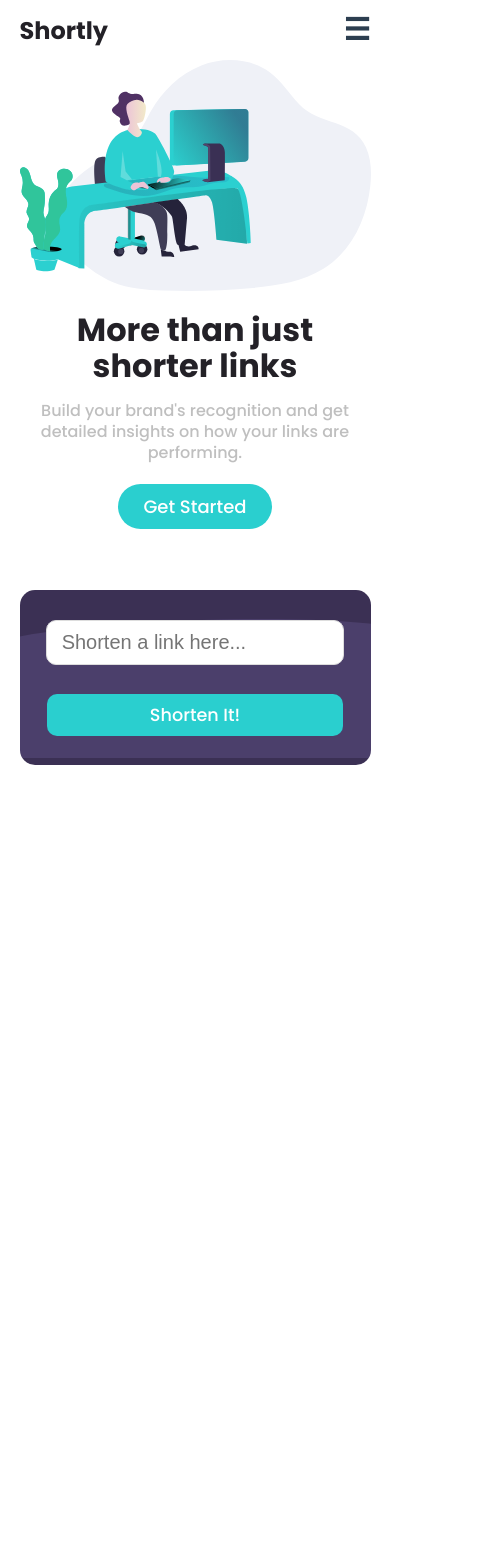
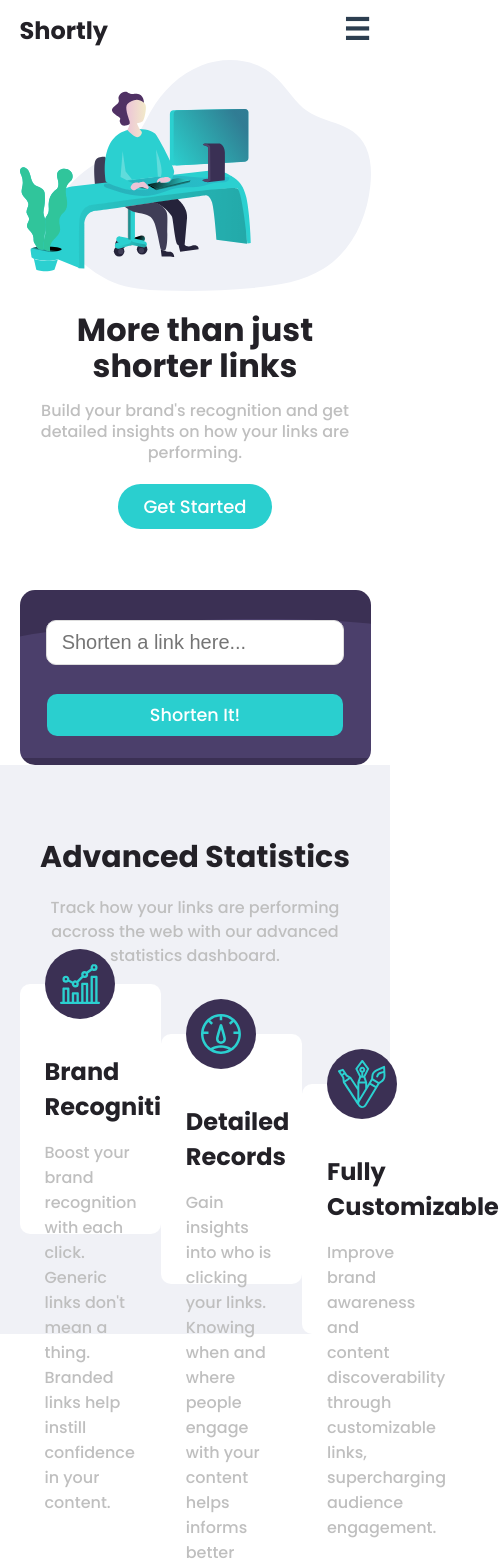
Before and after one commit to Ayoazeez26/link-shortener, a Vue app: page / in a window 390 px wide. Shown: the top 1568 px of the page, 499 px wide, since content can reach past the window. Before the commit the page ends 844 px from the top, so only its background shows below. Built offline with nearby package versions, Linux system fonts and the light colour scheme.

Commit message:
started adv section

```diff
--- a/package.json
+++ b/package.json
@@ -8,6 +8,7 @@
     "lint": "vue-cli-service lint"
   },
   "dependencies": {
+    "axios": "^0.20.0",
     "core-js": "^3.6.5",
     "vue": "^2.6.11"
   },
--- a/src/App.vue
+++ b/src/App.vue
@@ -3,6 +3,7 @@
     <Header />
     <FirstSection />
     <ShortenInput />
+    <AdvSta />
   </div>
 </template>
 
@@ -10,13 +11,15 @@
 import Header from './components/Header.vue'
 import FirstSection from './components/FirstSection.vue'
 import ShortenInput from './components/ShortenInput.vue'
+import AdvSta from './components/AdvSta.vue'
 
 export default {
   name: 'App',
   components: {
     Header,
     FirstSection,
-    ShortenInput
+    ShortenInput,
+    AdvSta
   }
 }
 </script>
@@ -30,51 +33,7 @@ export default {
   -webkit-font-smoothing: antialiased;
   -moz-osx-font-smoothing: grayscale;
   color: #2c3e50;
-  width: 1280px;
+  width: 100%;
   margin: 0 auto;
 }
-
-.cyan {
-  color: hsl(180, 66%, 49%);
-}
-
-.dark-violet {
-  color: hsl(257, 27%, 26%);
-}
-
-.red {
-  color: hsl(0, 87%, 67%);
-}
-
-.gray {
-  color: hsl(0, 0%, 75%)
-}
-
-.grayish-violet {
-  color: hsl(257, 7%, 63%);
-}
-
-.very-dark-blue {
-  color: hsl(255, 11%, 22%);
-}
-
-.very-dark-violet {
-  color: hsl(260, 8%, 14%);
-}
-
-@media screen and (max-width: 1279px) {
-
-  #app {
-    width: 100%;
-  }
-
-}
-
-@media screen and (max-width: 768px) {
-
-  #app {
-    width: 90%;
-  }
-
-}
 </style>
--- a/src/components/AdvSta.vue
+++ b/src/components/AdvSta.vue
@@ -0,0 +1,154 @@
+<template>
+  <div class="container">
+    <div class="advSta">
+      <div class="desc">
+        <h3>Advanced Statistics</h3>
+        <p>Track how your links are performing accross the web with our advanced statistics dashboard.</p>
+      </div>
+      <div class="desc-text">
+        <div class="recog">
+          <div class="recog-img">
+            <img src="../assets/images/icon-brand-recognition.svg" alt="Brand Recognition Image">
+          </div>
+          <div class="recog-text">
+            <h4>Brand Recognition</h4>
+            <p>Boost your brand recognition with each click. Generic links don't mean a thing. Branded links help instill confidence in your content.</p>
+          </div>
+        </div>
+        <div class="record">
+          <div class="recog-img">
+            <img src="../assets/images/icon-detailed-records.svg" alt="Brand Recognition Image">
+          </div>
+          <div class="recog-text">
+            <h4>Detailed Records</h4>
+            <p>Gain insights into who is clicking your links. Knowing when and where people engage with your content helps informs better decisions.</p>
+          </div>
+        </div>
+        <div class="custom">
+          <div class="recog-img">
+            <img src="../assets/images/icon-fully-customizable.svg" alt="Brand Recognition Image">
+          </div>
+          <div class="recog-text">
+            <h4>Fully Customizable</h4>
+            <p>Improve brand awareness and content discoverability through customizable links, supercharging audience engagement.</p>
+          </div>
+        </div>
+      </div>
+    </div>
+  </div>
+</template>
+
+<script>
+export default {
+  name: 'AdvSta'
+}
+</script>
+
+<!-- Add "scoped" attribute to limit CSS to this component only -->
+<style scoped>
+.container {
+  width: 100%;
+  background-color: #F0F1F6;
+}
+.advSta {
+  display: flex;
+  flex-direction: column;
+  justify-content: space-between;
+  align-items: center;
+  width: 1280px;
+  margin-left: auto;
+  margin-right: auto;
+}
+.desc {
+  width: 38%;
+  text-align: center;
+}
+.desc h3 {
+  font-size: 36px;
+  color: hsl(260, 8%, 14%);
+  margin-bottom: 0;
+  margin-top: 70px;
+}
+.desc p {
+  line-height: 24px;
+  color: hsl(0, 0%, 75%);
+}
+.desc-text {
+  display: flex;
+  justify-content: space-between;
+  width: 100%;
+}
+.recog,
+.record,
+.custom {
+  width: 26%;
+  background-color: #FFF;
+  height: 250px;
+  padding-left: 25px;
+  padding-right: 25px;
+  position: relative;
+  border-radius: 10px;
+}
+.record {
+  margin-top: 50px;
+}
+.custom {
+  margin-top: 100px;
+}
+.recog-img {
+  background-color: hsl(257, 27%, 26%);
+  width: 40px;
+  height: 40px;
+  padding: 15px;
+  border-radius: 50%;
+  display: flex;
+  justify-content: center;
+  align-items: center;
+  position: absolute;
+  top: -35px;
+}
+.recog-text {
+  margin-top: 70px;
+}
+.recog-text h4 {
+  color: hsl(260, 8%, 14%);
+  font-size: 24px;
+  margin-bottom: 0;
+}
+.recog-text p {
+  color: hsl(0, 0%, 75%);
+}
+.recog::after {
+  content: '';
+  position: absolute;
+  top: 160px;
+  right: -69px;
+  width: 18%;
+  height: 10px;
+  background-color: hsl(180, 66%, 49%);
+}
+
+@media screen and (max-width: 1279px) {
+  .advSta {
+    width: 100%;
+  }
+}
+
+@media screen and (max-width: 980px) {
+  .desc {
+    width: 55%;
+  }
+}
+
+@media screen and (max-width: 768px) {
+  .advSta {
+    width: 90%;
+  }
+  .desc {
+    width: 100%;
+  }
+  .desc h3 {
+    font-size: 30px;
+  }
+}
+</style>
--- a/src/components/FirstSection.vue
+++ b/src/components/FirstSection.vue
@@ -23,6 +23,8 @@ export default {
   align-items: center;
   height: 480px;
   font-size: 18px;
+  width: 1280px;
+  margin: 0 auto;
 }
 
 .big-heading {
@@ -55,6 +57,12 @@ export default {
   right: 0;
 }
 
+@media screen and (max-width: 1279px) {
+  .firstSection {
+    width: 100%;
+  }
+}
+
 @media screen and (max-width: 1120px) {
   .big-heading h1 {
     font-size: 42px;
@@ -84,6 +92,7 @@ export default {
     align-items: center;
     text-align: center;
     height: auto;
+    width: 90%;
   }
 
   .firstSection img {
--- a/src/components/Header.vue
+++ b/src/components/Header.vue
@@ -54,12 +54,13 @@ export default {
 <!-- Add "scoped" attribute to limit CSS to this component only -->
 <style scoped>
 .header {
-  width: 100%;
+  width: 1280px;
   height: 60px;
   display: flex;
   align-items: center;
   justify-content: space-between;
   background-color: #ffffff;
+  margin: 0 auto;
 }
 
 .navbar {
@@ -168,18 +169,22 @@ h4 {
   border-radius: 40px;
 }
 
+@media screen and (max-width: 1279px) {
+  .header {
+    width: 100%;
+  }
+}
+
 @media screen and (max-width: 768px) {
+  .header {
+    width: 90%;
+  }
   .nav-el,
   .div-user {
     display: none;
   }
-
   .hamburger {
     display: block;
   }
-
-  /* .header {
-    width: 100%;
-  } */
 }
 </style>
--- a/src/components/ShortenInput.vue
+++ b/src/components/ShortenInput.vue
@@ -1,15 +1,46 @@
 <template>
   <div class="shortenInput">
     <form class="flexInputs">
-      <input type="text" name="link" id="link" placeholder="Shorten a link here...">
-      <a class="shorten" href="#">Shorten It!</a>
+      <input
+        type="text"
+        name="link"
+        v-model="form.linkInput"
+        id="link"
+        placeholder="Shorten a link here...">
+      <a class="shorten" @click="showLink" href="#">Shorten It!</a>
     </form>
   </div>
 </template>
 
 <script>
+var axios = require('axios');
 export default {
-  name: 'ShortenInput'
+  name: 'ShortenInput',
+  data() {
+    return {
+      form: {
+        linkInput: ''
+      }
+    }
+  },
+  methods: {
+    showLink(e) {
+      e.preventDefault();
+      console.log(this.form.linkInput);
+      axios
+      .post('https://rel.ink/api/links/', {
+        url : this.form.linkInput
+      })
+      .then(function (response){
+        // console.log(response.data.hashid);
+        axios.get(`https://rel.ink/api/links/${response.data.hashid}/`)
+        .then(console.log(response))
+      })
+      .catch(function (error) {
+        console.log(error);
+      });
+    }
+  }
 }
 </script>
 
@@ -24,6 +55,8 @@ export default {
   justify-content: center;
   align-content: center;
   margin-top: 50px;
+  width: 1280px;
+  margin: 0 auto;
 }
 .flexInputs {
   display: flex;
@@ -51,6 +84,11 @@ export default {
   align-items: center;
   font-size: 1.5em;
 }
+@media screen and (max-width: 1279px) {
+  .shortenInput {
+    width: 100%;
+  }
+}
 @media screen and (max-width: 1140px) {
   .flexInputs {
     width: 94%;
@@ -76,6 +114,7 @@ export default {
   .shortenInput {
     margin-top: 70px;
     height: 175px;
+    width: 90%;
   }
   .flexInputs {
     flex-direction: column;
```
Also changed, not shown: 1 other file (tests, documents, lock files or other folders).
